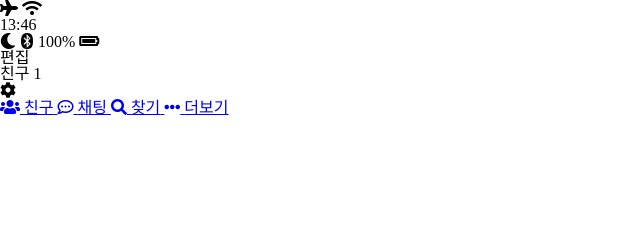
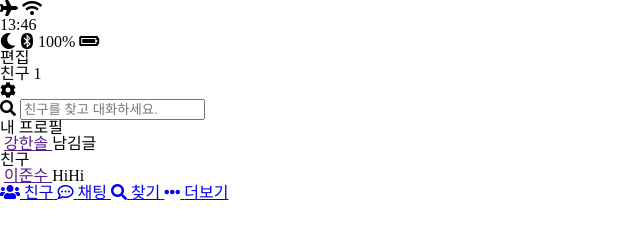
Before and after one commit to rgt2982/coupleing_test, a plain HTML site: page index.html in a window 1280 px wide. Shown: the whole page, without its empty margins (0-640 px from the left). Drawn offline with Linux system fonts and the light colour scheme.

Commit message:
friends 페이지 구조화 완료

```diff
--- a/index.html
+++ b/index.html
@@ -39,8 +39,44 @@
 
     </div>
   </header>
+
+
+  <main class="friends">
+    <div class="search-bar">
+      <i class="fas fa-search"></i>
+      <input type="text" placeholder="친구를 찾고 대화하세요.">
+    </div>
+    <section class="friends_section">
+      <header class="friends_section-header">
+        <h6 class="friends_section-title">내 프로필</h6>
+      </header>
+      <div class="friends_section-rows">
+        <div class="friends_section-row"></div>
+        <img src="" alt="">
+        <a href="">
+          강한솔
+        </a>
+        <span class="friends_section-tagline">남김글</span>
+      </div>
+    </section>
+    <section class="friends_section">
+      <header class="friends_section-header">
+        <h6 class="friends_section-title">친구</h6>
+      </header>
+      <div class="friends_section-rows">
+        <div class="friends_section-row"></div>
+        <img src="" alt="">
+        <a href="">
+          이준수
+        </a>
+        <span class="friends_section-tagline">HiHi</span>
+      </div>
+    </section>
+  </main>
+
+
   <nav class="tab-bar">
-    <a href="index.html" class="tab-bar_tab">
+    <a href="index.html" class="tab-bar_tab tab-bar_tab--selected">
       <i class="fas fa-users"></i>
       <span class="tab-bar_title">친구</span>
     </a>
```
Also changed, not shown: chats.html (+1 -1 lines), find.html (+1 -1 lines), more.html (+1 -1 lines).
